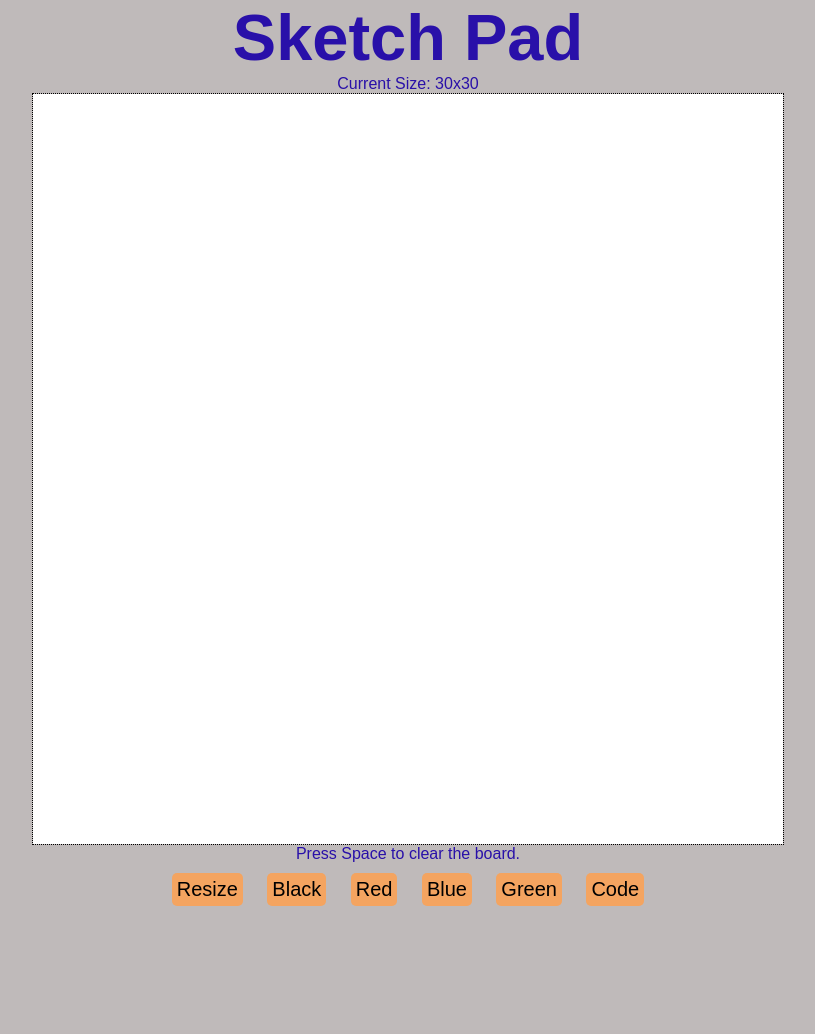
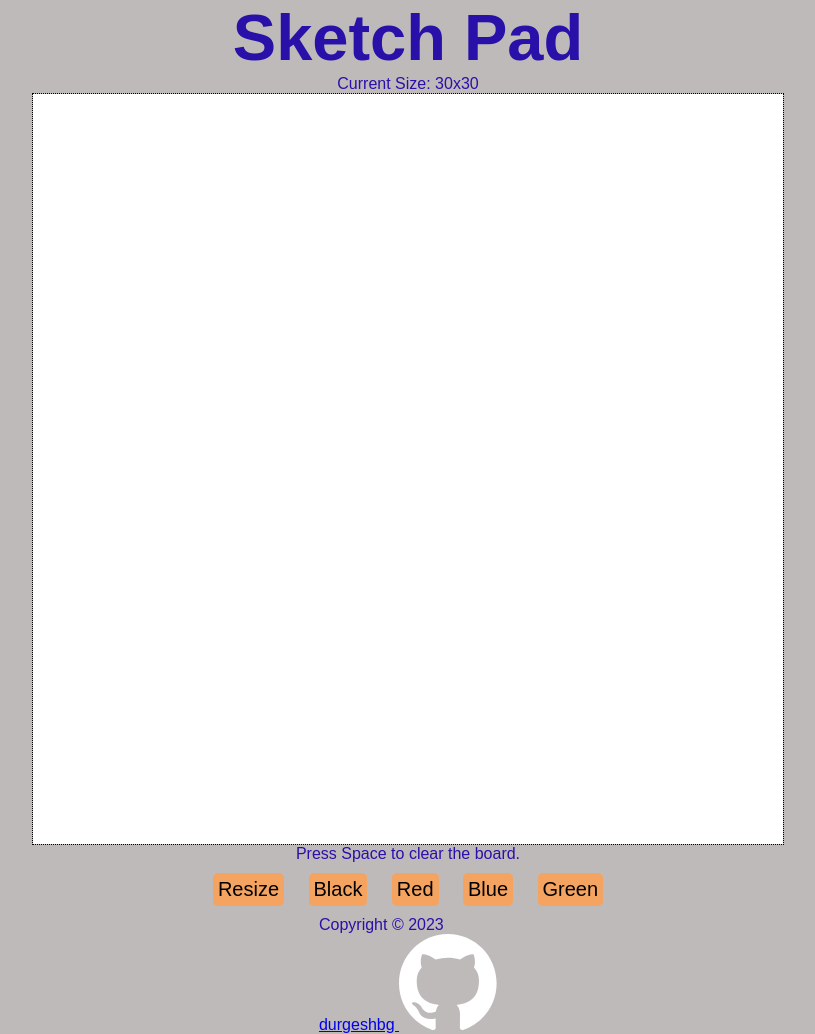
Before and after one commit to durgeshbg/etch-a-sketch, a plain HTML site: page index.html in a window 1280 px wide. Shown: the whole page, without its empty margins (232-1047 px from the left). Before the commit the page ends 916 px from the top, so only its background shows below. Drawn offline with Linux system fonts and the light colour scheme.

Commit message:
add: footer

```diff
--- a/index.html
+++ b/index.html
@@ -18,9 +18,13 @@
       <button data-color="red" class="pallete-buttons">Red</button>
       <button data-color="blue" class="pallete-buttons">Blue</button>
       <button data-color="green" class="pallete-buttons">Green</button>
-            <button>
-                <a href="https://github.com/durgeshbg/etch-a-sketch">Code</a>
-            </button>
+    </div>
+    <div class="footer">
+      <div>Copyright &copy; 2023</div>
+      <a href="https://github.com/durgeshbg" target="_blank"
+        >durgeshbg
+        <img src="./assets/images/gh-logo.svg" />
+      </a>
     </div>
   </body>
 </html>
```
Lines whose indentation alone changed are shown as unchanged.
